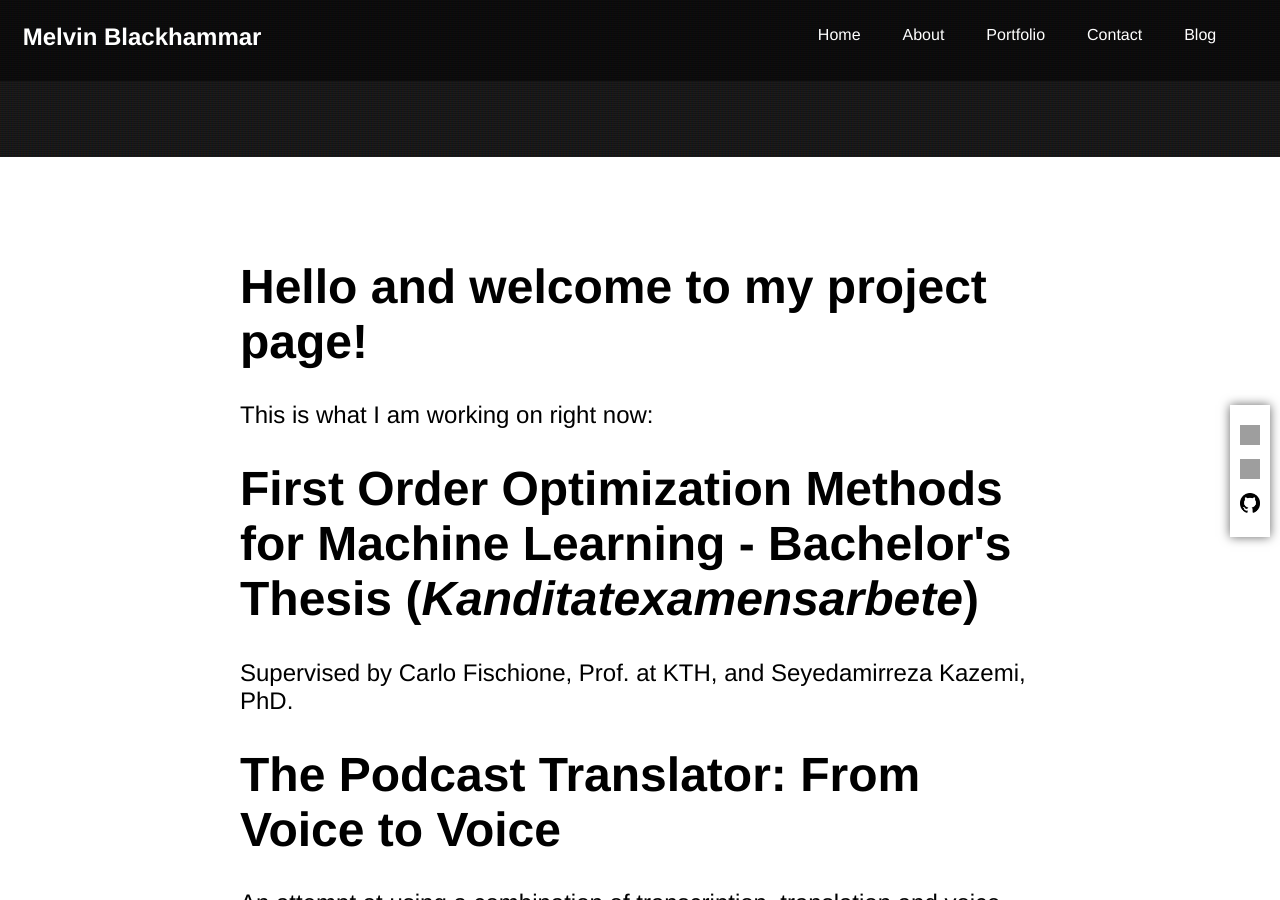
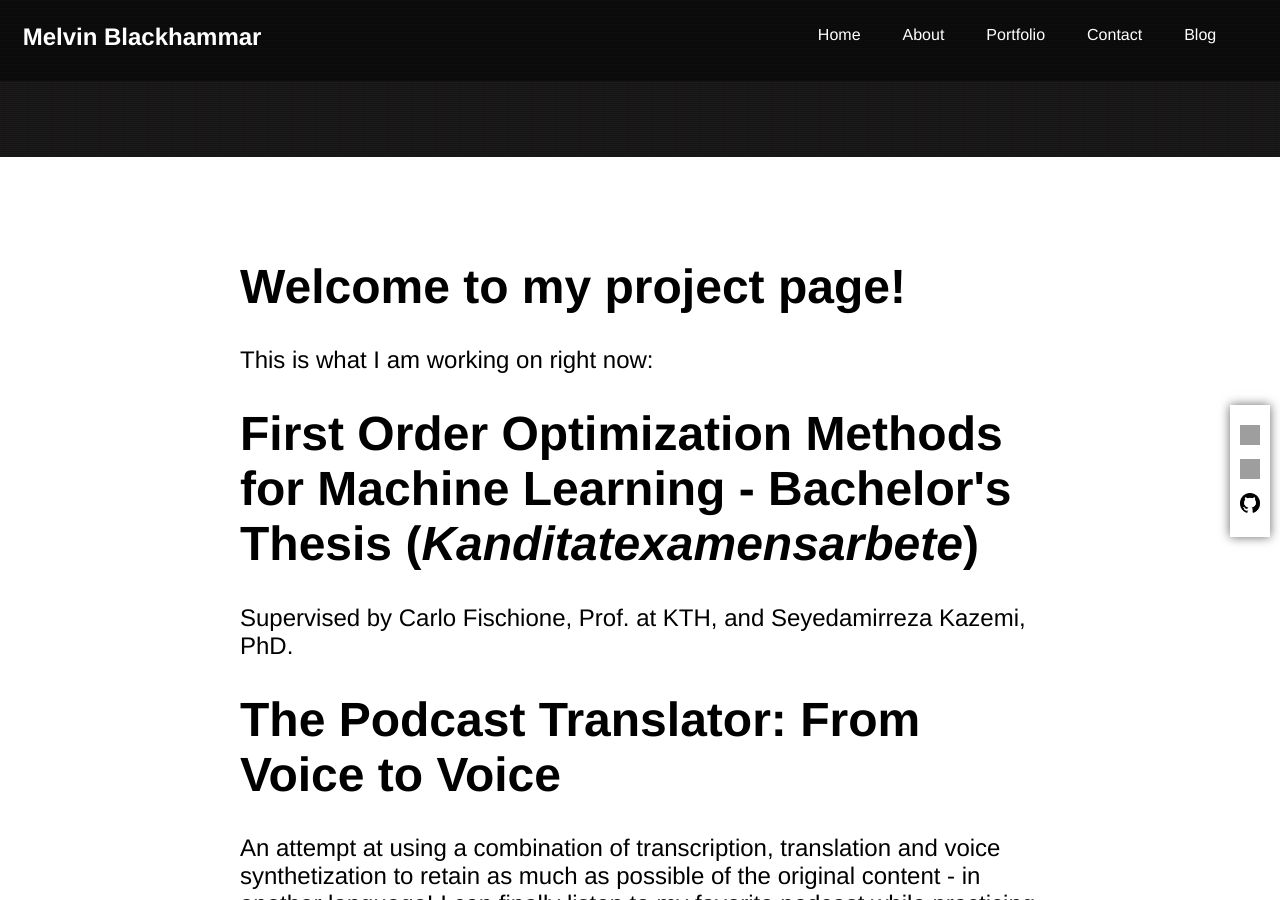
Before and after one commit to DeCollinoire/DeCollinoire.github.io, a Jekyll site: the page built from portfolio.html, in a window 1280 px wide and 900 px high, scrolled down 563 px. Built offline with Jekyll 4.4.1, drawn with Linux system fonts in a browser that asks for light colours; grey boxes are pictures that could not be loaded.

Commit message:
Update greeting in portfolio.html

```diff
--- a/portfolio.html
+++ b/portfolio.html
@@ -3,7 +3,7 @@ layout: home
 title: Portfolio | Melvin Blackhammar
 hero-spacer: loading portfolio...
 ---
-<h1>Hello and welcome to my project page!</h1>
+<h1>Welcome to my project page!</h1>
 This is what I am working on right now:
 
 <h1> First Order Optimization Methods for Machine Learning - Bachelor's Thesis (<i>Kanditatexamensarbete</i>) </h1>
```
